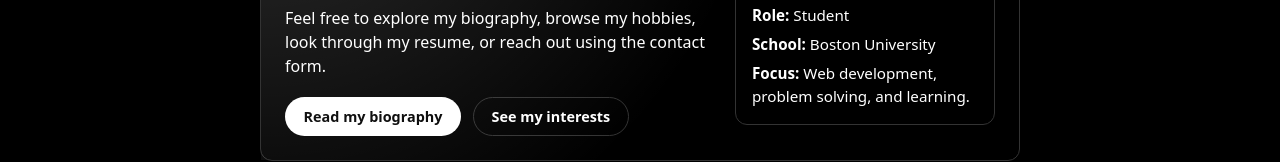
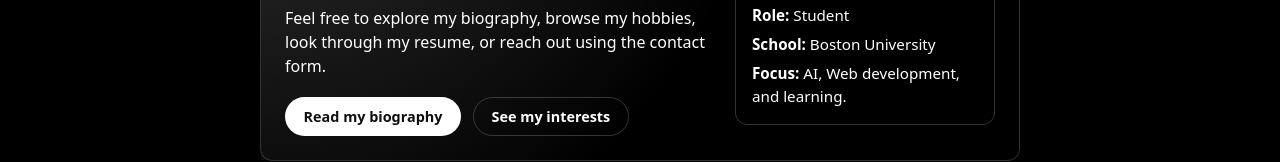
Before and after one commit to AlanAtBU/Personal-Portfolio, a website: page index.html in a window 1280 px wide. Shown: the part 314-476 px from the top of the page. Drawn offline with Linux system fonts and the light colour scheme.

Commit message:
Slight modification

```diff
--- a/index.html
+++ b/index.html
@@ -58,7 +58,7 @@
 						<li><strong>Name:</strong> Alan Zhao</li>
 						<li><strong>Role:</strong> Student</li>
 						<li><strong>School:</strong> Boston University</li>
-						<li><strong>Focus:</strong> Web development, problem solving, and learning.</li>
+						<li><strong>Focus:</strong> AI, Web development, and learning.</li>
 					</ul>
 				</div>
 			</div>
```
Also changed, not shown: resume.html (+1 -1 lines).
